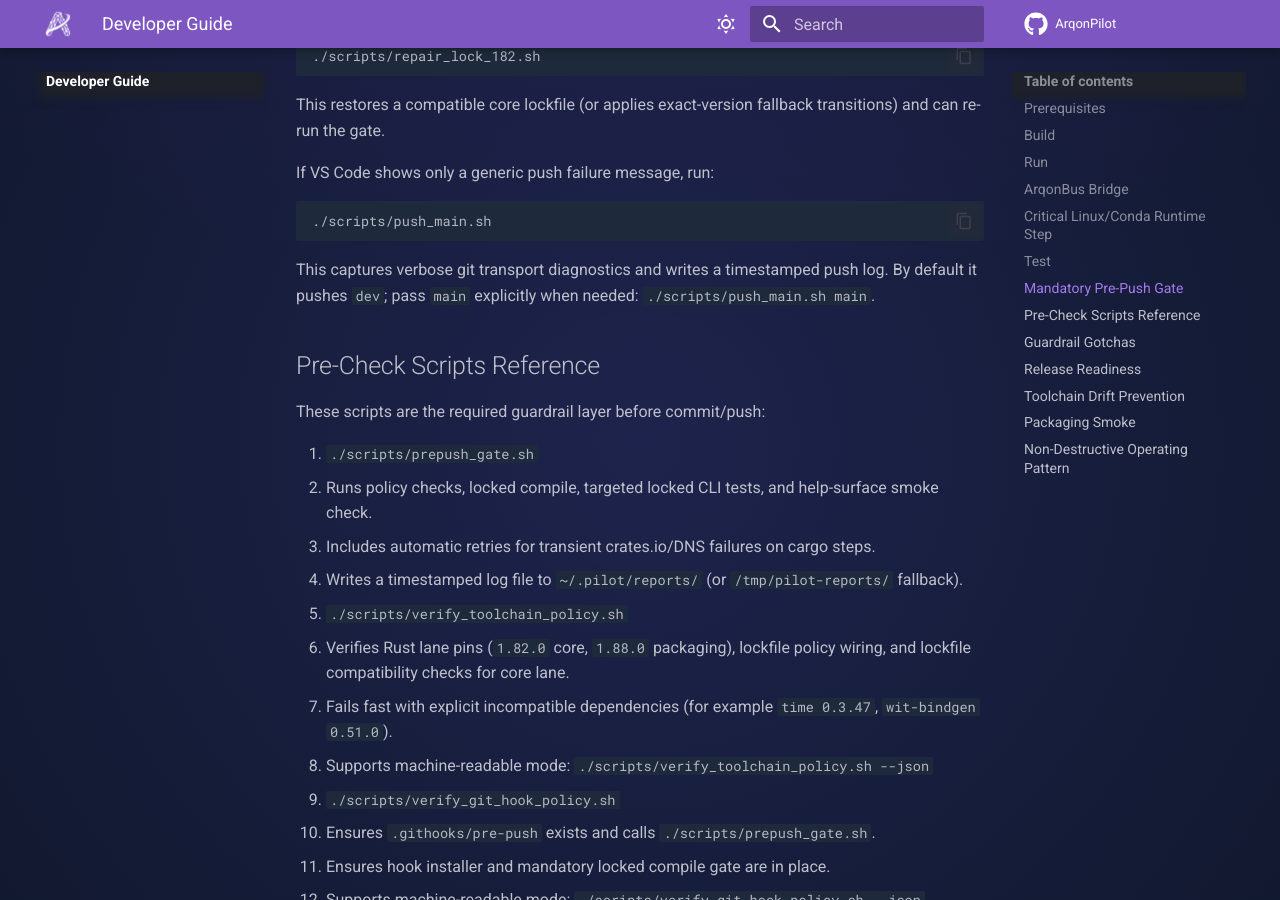
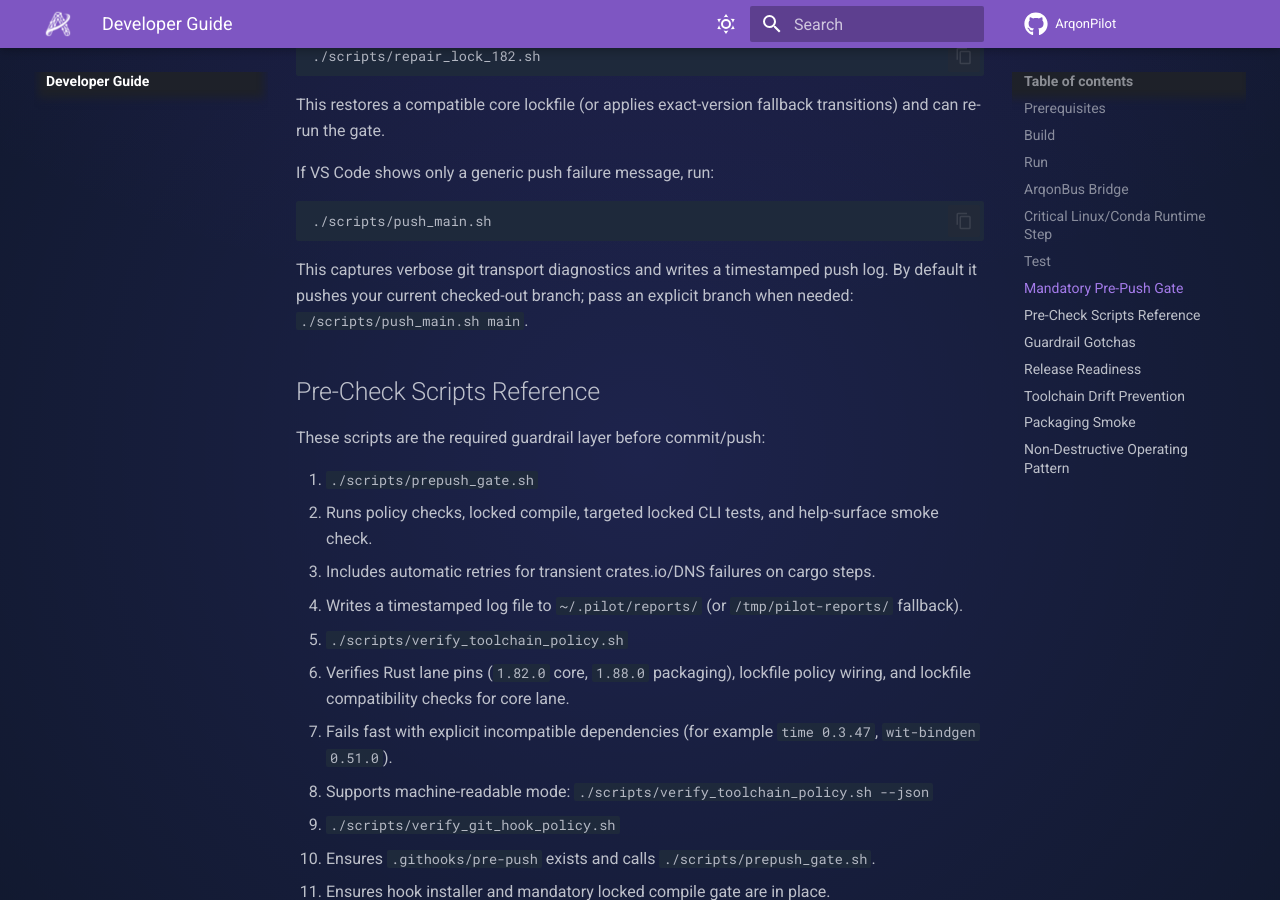
Before and after one commit to novelbytelabs/ArqonPilot, an MkDocs documentation site: the page built from docs/developer-guide.md, in a window 1280 px wide and 900 px high, scrolled down 2189 px. Built offline with MkDocs 1.6.1 and Material for MkDocs 9.7.7, drawn with Linux system fonts in a browser that asks for light colours; comment, search, counter and statistics services are not loaded.

Commit message:
fix: make push_main default to current branch

````diff
--- a/docs/developer-guide.md
+++ b/docs/developer-guide.md
@@ -113,7 +113,7 @@ If VS Code shows only a generic push failure message, run:
 ```
 
 This captures verbose git transport diagnostics and writes a timestamped push log.
-By default it pushes `dev`; pass `main` explicitly when needed:
+By default it pushes your current checked-out branch; pass an explicit branch when needed:
 `./scripts/push_main.sh main`.
 
 ## Pre-Check Scripts Reference
````
Also changed, not shown: docs/troubleshooting.md (+1 -1 lines), 1 other file.
